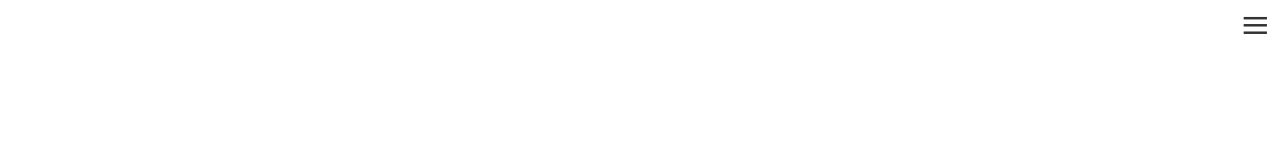
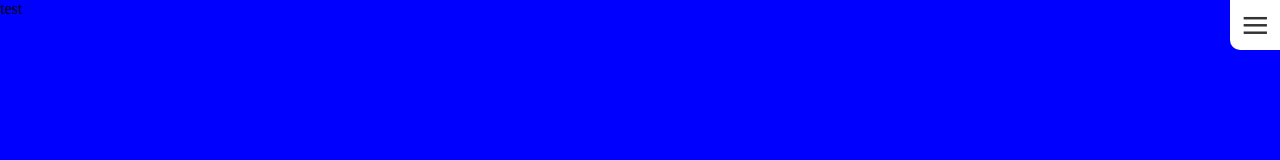
Before and after one commit to mondai40/HTML-CSSPractice, a plain HTML site: page humberger/checkbox.html in a window 1280 px wide. Drawn offline with Linux system fonts and the light colour scheme.

Commit message:
resolve humberger mystery

```diff
--- a/humberger/checkbox.html
+++ b/humberger/checkbox.html
@@ -8,6 +8,9 @@
     <title>Document</title>
 </head>
 <body>
+    <div class="test">
+        test
+    </div>
     <input id="menu-cb" type="checkbox" value="off">
     <label id="menu-icon" for="menu-cb">≡</label>
     <label id="menu-background" for="menu-cb"></label>
--- a/humberger/css/checkboxstylesheet.css
+++ b/humberger/css/checkboxstylesheet.css
@@ -55,3 +55,11 @@
     opacity: 0.5;
     z-index: 999;
 }
+.test {
+    position: fixed;
+    top: 0px;
+    left: 0px;
+    width: 100%;
+    height: 100%;
+    background-color: blue;
+}
```
